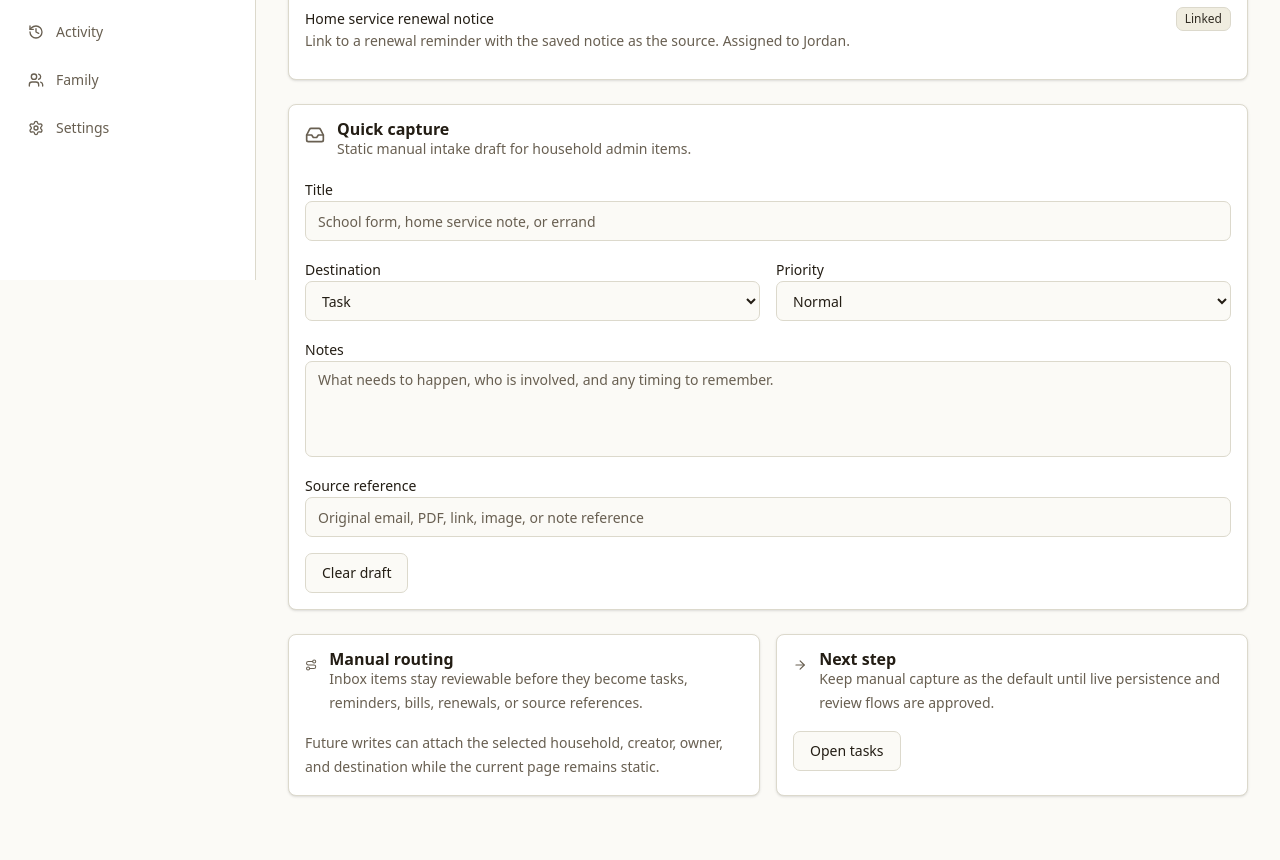
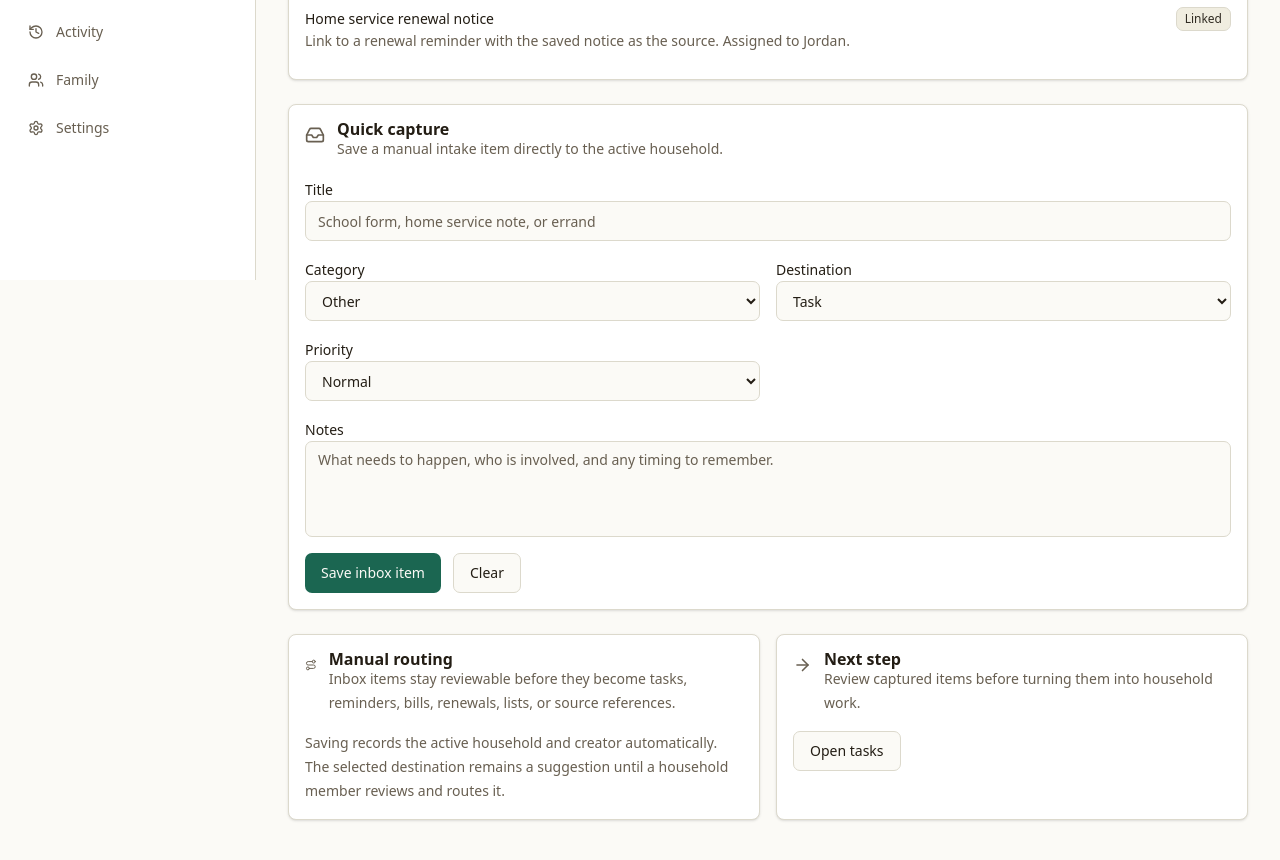
Before and after one commit to LatinMaestro/Life-Admin, a Next.js app: page /inbox in a window 1280 px wide. Shown: the part 520-1380 px from the top of the page. Before the commit the page ends 1356 px from the top, so only its background shows below. Built offline with nearby package versions, Linux system fonts and the light colour scheme.

Commit message:
Connect inbox capture UI [skip ci]

```diff
--- a/src/app/(workspace)/inbox/page.tsx
+++ b/src/app/(workspace)/inbox/page.tsx
@@ -1,10 +1,8 @@
 import Link from "next/link";
 import { ArrowRight, Inbox, Plus, Route } from "lucide-react";
-import { Button, buttonVariants } from "@/components/ui/button";
+import { buttonVariants } from "@/components/ui/button";
 import { Card, CardContent, CardDescription, CardHeader, CardTitle } from "@/components/ui/card";
-import { Input } from "@/components/ui/input";
-import { Select } from "@/components/ui/select";
-import { Textarea } from "@/components/ui/textarea";
+import { InboxCaptureForm } from "@/components/inbox-capture-form";
 import { PageHeader } from "@/components/page-header";
 import { ReadModelSummary } from "@/components/read-model-summary";
 import { getInboxReadModel } from "@/lib/server/module-read-models";
@@ -41,62 +39,14 @@ export default async function InboxPage() {
             <Inbox className="mt-1 h-5 w-5 text-muted-foreground" aria-hidden="true" />
             <div>
               <CardTitle>Quick capture</CardTitle>
-              <CardDescription>Static manual intake draft for household admin items.</CardDescription>
+              <CardDescription>
+                Save a manual intake item directly to the active household.
+              </CardDescription>
             </div>
           </div>
         </CardHeader>
         <CardContent>
-          <form className="grid gap-4 md:grid-cols-2">
-            <div className="space-y-2 md:col-span-2">
-              <label htmlFor="capture-title" className="text-sm font-medium">
-                Title
-              </label>
-              <Input id="capture-title" name="title" placeholder="School form, home service note, or errand" />
-            </div>
-
-            <div className="space-y-2">
-              <label htmlFor="capture-destination" className="text-sm font-medium">
-                Destination
-              </label>
-              <Select id="capture-destination" name="destination" defaultValue="task">
-                <option value="task">Task</option>
-                <option value="reminder">Reminder</option>
-                <option value="bill_or_renewal">Bill or renewal</option>
-                <option value="source_reference">Source reference</option>
-              </Select>
-            </div>
-
-            <div className="space-y-2">
-              <label htmlFor="capture-priority" className="text-sm font-medium">
-                Priority
-              </label>
-              <Select id="capture-priority" name="priority" defaultValue="normal">
-                <option value="high">High</option>
-                <option value="normal">Normal</option>
-                <option value="low">Low</option>
-              </Select>
-            </div>
-
-            <div className="space-y-2 md:col-span-2">
-              <label htmlFor="capture-notes" className="text-sm font-medium">
-                Notes
-              </label>
-              <Textarea id="capture-notes" name="notes" placeholder="What needs to happen, who is involved, and any timing to remember." />
-            </div>
-
-            <div className="space-y-2 md:col-span-2">
-              <label htmlFor="capture-source" className="text-sm font-medium">
-                Source reference
-              </label>
-              <Input id="capture-source" name="sourceReference" placeholder="Original email, PDF, link, image, or note reference" />
-            </div>
-
-            <div className="md:col-span-2">
-              <Button type="reset" variant="outline" className="w-full sm:w-auto">
-                Clear draft
-              </Button>
-            </div>
-          </form>
+          <InboxCaptureForm />
         </CardContent>
       </Card>
 
@@ -107,12 +57,16 @@ export default async function InboxPage() {
               <Route className="mt-1 h-5 w-5 text-muted-foreground" aria-hidden="true" />
               <div>
                 <CardTitle>Manual routing</CardTitle>
-                <CardDescription>Inbox items stay reviewable before they become tasks, reminders, bills, renewals, or source references.</CardDescription>
+                <CardDescription>
+                  Inbox items stay reviewable before they become tasks, reminders, bills,
+                  renewals, lists, or source references.
+                </CardDescription>
               </div>
             </div>
           </CardHeader>
           <CardContent className="text-sm leading-6 text-muted-foreground">
-            Future writes can attach the selected household, creator, owner, and destination while the current page remains static.
+            Saving records the active household and creator automatically. The selected
+            destination remains a suggestion until a household member reviews and routes it.
           </CardContent>
         </Card>
 
@@ -122,7 +76,9 @@ export default async function InboxPage() {
               <ArrowRight className="mt-1 h-5 w-5 text-muted-foreground" aria-hidden="true" />
               <div>
                 <CardTitle>Next step</CardTitle>
-                <CardDescription>Keep manual capture as the default until live persistence and review flows are approved.</CardDescription>
+                <CardDescription>
+                  Review captured items before turning them into household work.
+                </CardDescription>
               </div>
             </div>
           </CardHeader>
```
